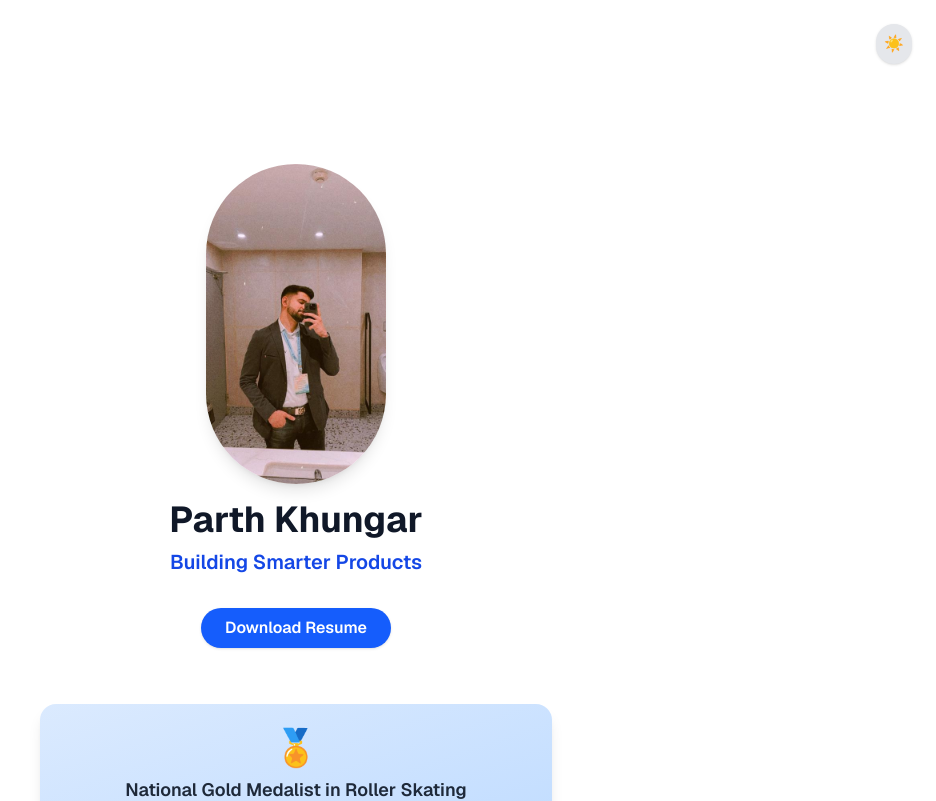
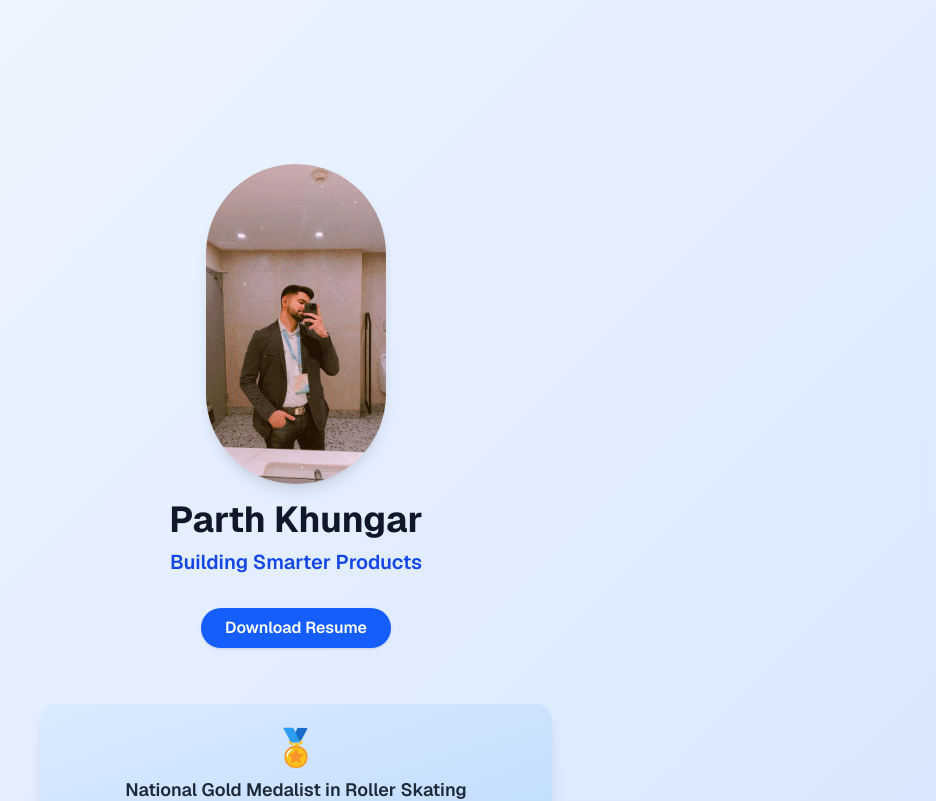
Before and after one commit to Skater000333/nextjs-boilerplate, a Next.js app: page / in a window 1280 px wide. Shown: the top 801 px of the page, without its empty margins (344-1280 px from the left). Built offline with nearby package versions, Linux system fonts and the light colour scheme.

Commit message:
layout change

```diff
--- a/app/page.tsx
+++ b/app/page.tsx
@@ -5,14 +5,32 @@ import { motion } from "framer-motion";
 import FunFactsCarousel from "./FunFactsCarousel";
 import SkillsBar from "./SkillsBar";
 import ProjectsSection from "./ProjectsSection";
-import ThemeToggle from "./ThemeToggle";
-
-
 
 export default function Home() {
   return (
-    <div className="font-sans grid grid-rows-[20px_1fr_20px] items-center justify-items-center min-h-screen p-8 pb-20 gap-16 sm:p-20 bg-white dark:bg-black">
-      <ThemeToggle />
+    <div
+      className="font-sans grid grid-rows-[20px_1fr_20px] items-center justify-items-center min-h-screen p-8 pb-20 gap-16 sm:p-20"
+      style={{
+        background: "linear-gradient(135deg, #f0f6ff 0%, #c3dafe 100%)",
+        minHeight: "100vh",
+        position: "relative"
+      }}
+    >
+      {/* Animated SVG Blobs */}
+      <div className="fixed inset-0 -z-10 pointer-events-none">
+        <svg width="100%" height="100%">
+          <circle cx="30%" cy="30%" r="180" fill="#a7f3d0" fillOpacity="0.28">
+            <animate attributeName="cy" values="30%;40%;30%" dur="7s" repeatCount="indefinite"/>
+          </circle>
+          <circle cx="70%" cy="70%" r="250" fill="#93c5fd" fillOpacity="0.19">
+            <animate attributeName="cy" values="70%;65%;70%" dur="8s" repeatCount="indefinite"/>
+          </circle>
+          <circle cx="80%" cy="15%" r="120" fill="#818cf8" fillOpacity="0.13">
+            <animate attributeName="cy" values="15%;25%;15%" dur="6s" repeatCount="indefinite"/>
+          </circle>
+        </svg>
+      </div>
+
       <main className="flex flex-col gap-8 row-start-2 items-center">
         {/* Animated Hero Section */}
         <motion.div
@@ -39,7 +57,7 @@ export default function Home() {
 
           {/* Animated Name */}
           <motion.h1
-            className="text-4xl font-bold text-center text-gray-900 dark:text-white"
+            className="text-4xl font-bold text-center text-gray-900"
             initial={{ opacity: 0, y: 20 }}
             animate={{ opacity: 1, y: 0 }}
             transition={{ duration: 0.8, delay: 0.7 }}
@@ -48,7 +66,7 @@ export default function Home() {
           </motion.h1>
           {/* Animated Tagline */}
           <motion.h2
-            className="text-xl text-center text-blue-700 dark:text-blue-300 font-semibold mb-4"
+            className="text-xl text-center text-blue-700 font-semibold mb-4"
             initial={{ opacity: 0, y: 10 }}
             animate={{ opacity: 1, y: 0 }}
             transition={{ duration: 0.8, delay: 1.0 }}
@@ -77,14 +95,14 @@ export default function Home() {
         <Chatbot />
 
         {/* Short About */}
-        <p className="max-w-xl text-center text-gray-700 dark:text-gray-300 mt-4">
-          AI- empowered Product Manager with proven expertise in building data-driven solutions, leading cross-functional teams, and creating real-world impact across pharma, utilities, and government sectors. Sports lover & tech enthusiast.
+        <p className="max-w-xl text-center text-gray-700 mt-4">
+          AI-empowered Product Manager with proven expertise in building data-driven solutions, leading cross-functional teams, and creating real-world impact across pharma, utilities, and government sectors. Sports lover & tech enthusiast.
         </p>
       </main>
 
       <footer className="row-start-3 flex gap-8 flex-wrap items-center justify-center mt-10">
         <a
-          className="flex items-center gap-2 hover:underline hover:underline-offset-4 text-blue-700 dark:text-blue-300"
+          className="flex items-center gap-2 hover:underline hover:underline-offset-4 text-blue-700"
           href="https://linkedin.com/in/parth-khungar-6a1a3217b"
           target="_blank"
           rel="noopener noreferrer"
@@ -99,7 +117,7 @@ export default function Home() {
           LinkedIn
         </a>
         <a
-          className="flex items-center gap-2 hover:underline hover:underline-offset-4 text-blue-700 dark:text-blue-300"
+          className="flex items-center gap-2 hover:underline hover:underline-offset-4 text-blue-700"
           href="mailto:parthkhungar33@gmail.com"
           target="_blank"
           rel="noopener noreferrer"
```
